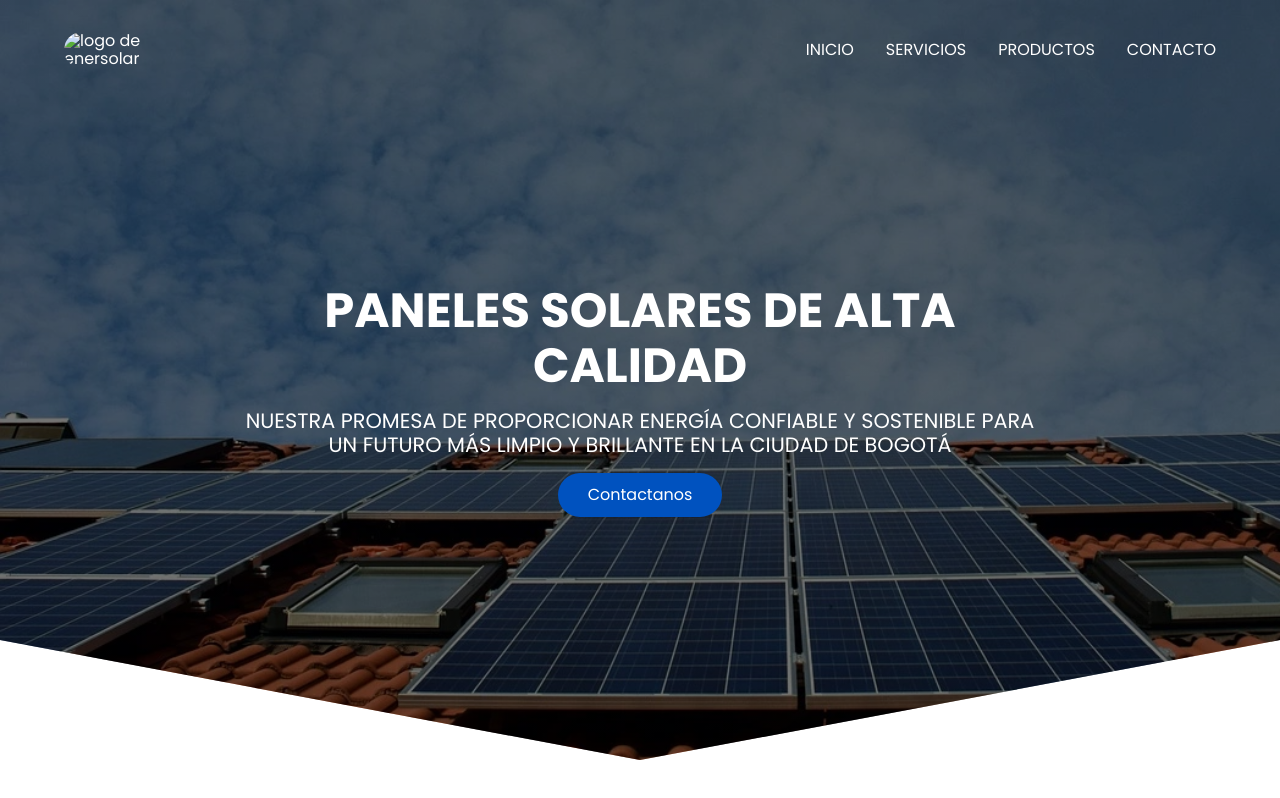
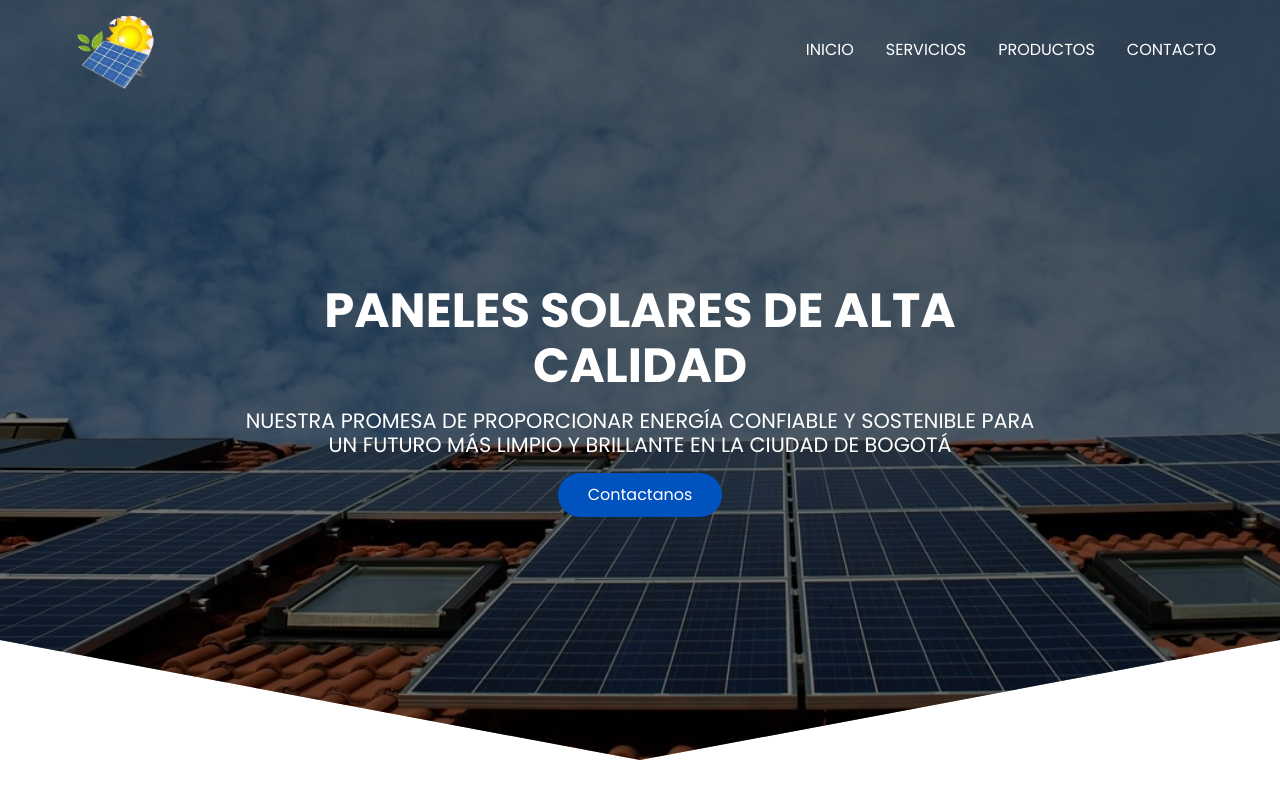
Before and after one commit to MORTIZ1711/Energias-Renovables-prosolar, a plain HTML site: page contact.html in a window 1280 px wide. Drawn offline with nearby package versions, Linux system fonts and the light colour scheme.

Commit message:
Modificando el logo el la portada

```diff
--- a/contact.html
+++ b/contact.html
@@ -20,7 +20,7 @@
         <nav class="nav container">
 
             <figure class="nav__figure">
-                <img src="assets/logo.webp" alt="logo de enersolar" class="nav__img">
+                <img src="assets/images/logo.webp" alt="logo de enersolar" class="nav__img">
             </figure>
 
             <ul class="nav__list nav__list--menu">
```
